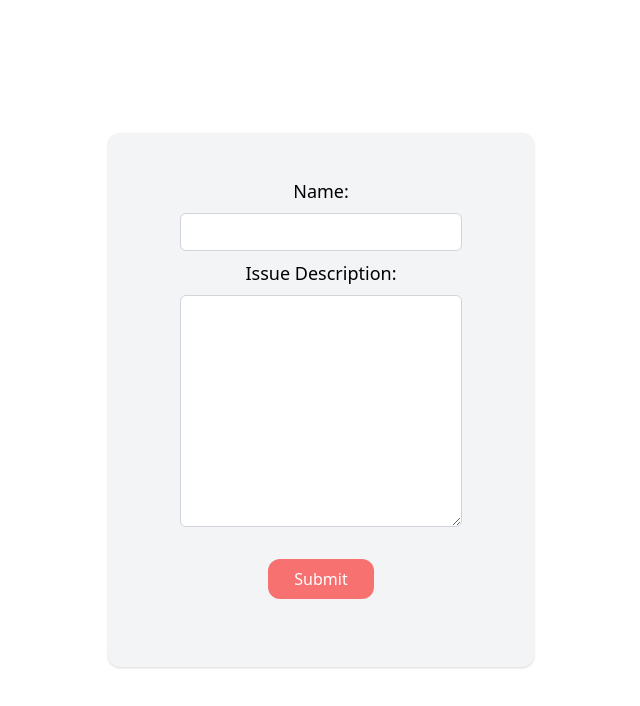
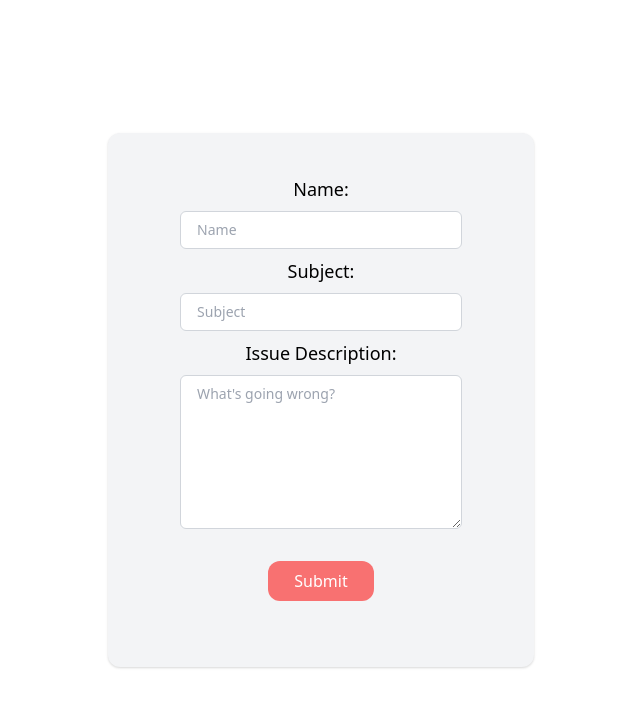
Before and after one commit to ryand67/bugTracker, a Next.js app: page /submit in a window 1280 px wide. Shown: the top 706 px of the page, without its empty margins (319-959 px from the left). Built offline with nearby package versions, Linux system fonts and the light colour scheme.

Commit message:
subject line

```diff
--- a/pages/api/bugs/create.js
+++ b/pages/api/bugs/create.js
@@ -3,11 +3,12 @@ import connect from '../../../utils/database';
 export default async (req, res) => {
     const { db } = await connect();
 
-    const { user, bug } = req.body;
+    const { user, bug, subject } = req.body;
 
     const result = await db.collection('bugs').insertOne({
-        bugs: {
+        bug: {
             user: user,
+            subject: subject,
             bugDesc: bug
         },
         createdAt: new Date()
--- a/pages/submit.js
+++ b/pages/submit.js
@@ -5,10 +5,15 @@ import axios from 'axios';
 export default function submit() {
 
     const [name, setName] = useState('');
+    const [subject, setSubject] = useState('');
     const [issue, setIssue] = useState('');
 
     const handleNameChange = (e) => {
         setName(e.target.value);
+    }
+
+    const handleSubjectChange = (e) => {
+        setSubject(e.target.value);
     }
 
     const handleIssueChange = (e) => {
@@ -18,6 +23,7 @@ export default function submit() {
     const handleFormSubmit = (e) => {
         axios.post('/api/bugs/create', {
             user: name,
+            subject: subject,
             bug: issue
         }).then(() => {
             window.location.replace('/');
@@ -36,9 +42,11 @@ export default function submit() {
             <main className='box-border m-0 p-0 flex justify-center items-center w-100 h-screen'>
                 <form onSubmit={handleFormSubmit} className="shadow border-2 border-transparent bg-gray-100 w-1/3 h-2/3 py-8 flex justify-center items-center flex-col rounded-xl" action="">
                     <label className="text-lg py-2" htmlFor="name">Name:</label>
-                    <input onChange={handleNameChange} className="px-4 py-2 border focus:ring-gray-500 focus:border-gray-900 w-2/3 sm:text-sm border-gray-300 rounded-md focus:outline-none text-gray-600" type="text" name="name"/>
+                    <input onChange={handleNameChange} className="px-4 py-2 border focus:ring-gray-500 focus:border-gray-900 w-2/3 sm:text-sm border-gray-300 rounded-md focus:outline-none text-gray-600" type="text" name="name" placeholder="Name"/>
+                    <label className="text-lg py-2" htmlFor="subject">Subject:</label>
+                    <input onChange={handleSubjectChange} className="px-4 py-2 border focus:ring-gray-500 focus:border-gray-900 w-2/3 sm:text-sm border-gray-300 rounded-md focus:outline-none text-gray-600" type="text" name="subject" placeholder="Subject"/>
                     <label className="text-lg py-2" htmlFor="bug">Issue Description:</label>
-                    <textarea onChange={handleIssueChange} className="px-4 py-2 border h-1/2 focus:ring-gray-500 focus:border-gray-900 w-2/3 sm:text-sm border-gray-300 rounded-md focus:outline-none text-gray-600" name="bug" id="" cols="30" rows="10"></textarea>
+                    <textarea onChange={handleIssueChange} className="px-4 py-2 border h-1/2 focus:ring-gray-500 focus:border-gray-900 w-2/3 sm:text-sm border-gray-300 rounded-md focus:outline-none text-gray-600" name="bug" id="" cols="30" rows="10" placeholder="What's going wrong?"></textarea>
                     <p href="" className="w-1/4 text-center border-3 bg-red-400 cursor-pointer text-white my-8 p-2 rounded-xl transition hover:bg-red-500" onClick={handleFormSubmit}>Submit</p>
                </form>
             </main>
```
